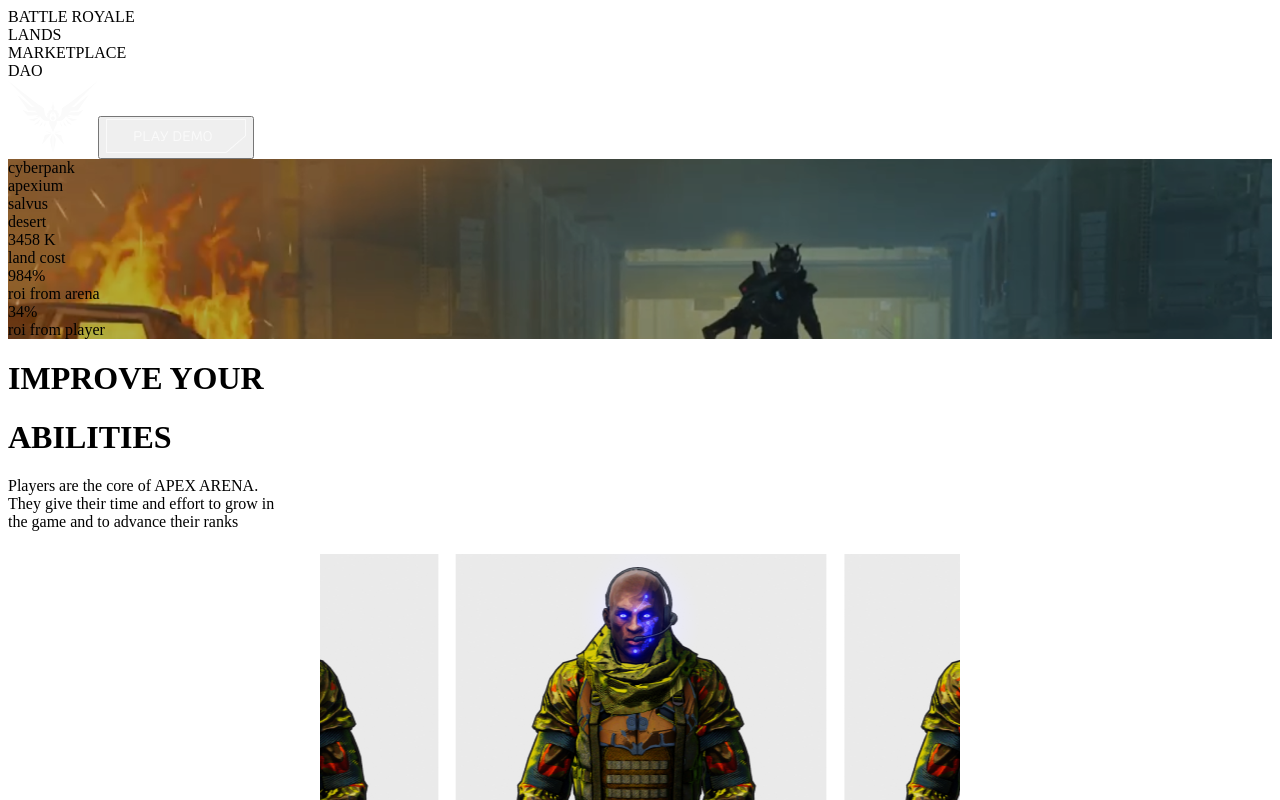
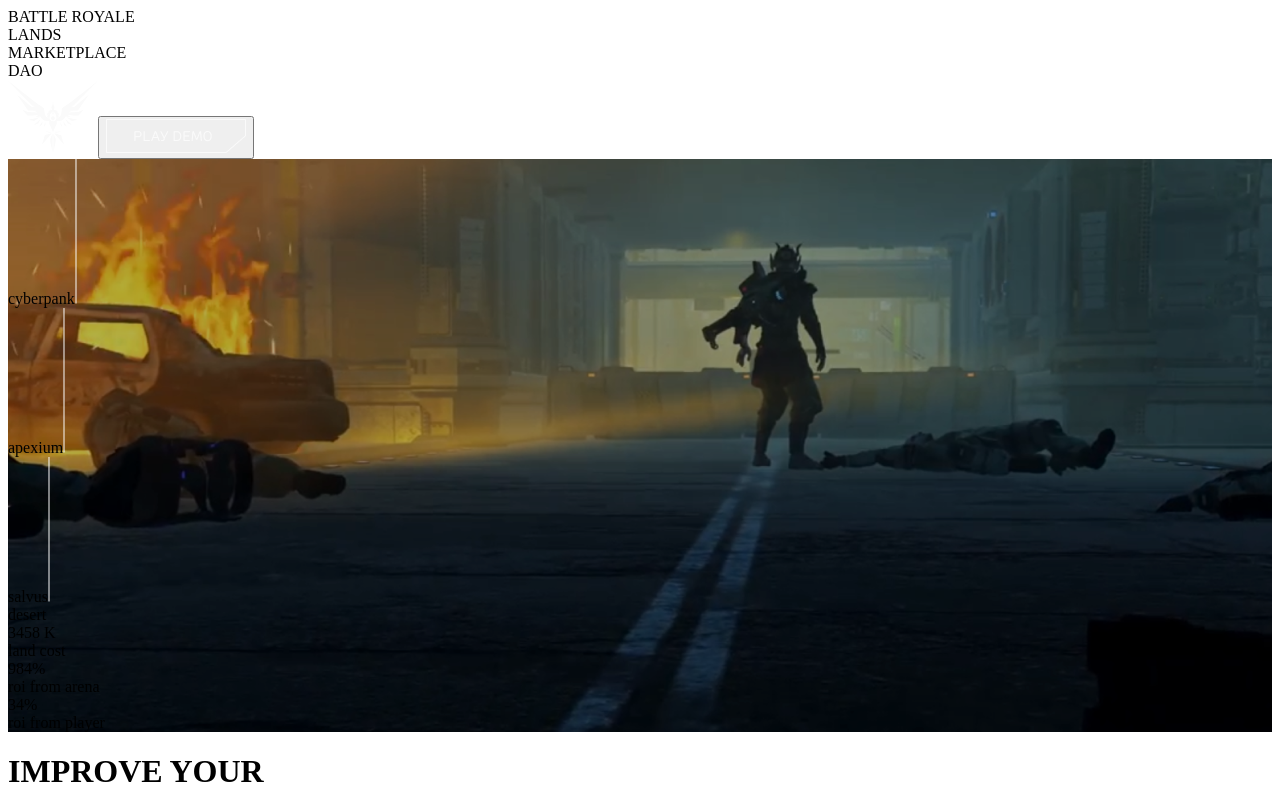
Before and after one commit to Atlantis3221/forge-of-champions, a Next.js app: page / in a window 1280 px wide. Shown: the top 800 px of the page. Built offline with nearby package versions, Linux system fonts and the light colour scheme.

Commit message:
land section

```diff
--- a/components/land.tsx
+++ b/components/land.tsx
@@ -7,7 +7,7 @@ const lands = [
     cost: "3458",
     arenaRoi: "984",
     playerRoi: "34",
-    activeNum: 0,
+    vector: "/img/landLine.svg",
   },
   {
     name: "apexium",
@@ -15,7 +15,7 @@ const lands = [
     cost: "2158",
     arenaRoi: "427",
     playerRoi: "21",
-    activeNum: 1,
+    vector: "/img/landLine.svg",
   },
   {
     name: "salvus",
@@ -23,7 +23,7 @@ const lands = [
     cost: "988",
     arenaRoi: "234",
     playerRoi: "14",
-    activeNum: 2,
+    vector: "/img/landLine.svg",
   },
   {
     name: "desert",
@@ -31,7 +31,7 @@ const lands = [
     cost: "9782",
     arenaRoi: "1234",
     playerRoi: "89",
-    activeNum: 3,
+    vector: "",
   },
 ];
 
@@ -49,11 +49,11 @@ const Land = () => {
         style={{ backgroundImage: background }}
       >
         <div className="flex flex-col h-full items-center justify-center">
-          <div className="flex">
+          <div className="flex h-full">
             {lands.map((item, i) => (
-              <div className="flex">
+              <div className="flex items-center">
                 <span
-                  className="uppercase text-xl mx-4"
+                  className="uppercase text-4xl mx-4"
                   onClick={() => {
                     setCost(item.cost);
                     setArenaRoi(item.arenaRoi);
@@ -63,22 +63,23 @@ const Land = () => {
                 >
                   {item.name}
                 </span>
+                <img src={item.vector} alt=""/>
               </div>
             ))}
           </div>
-          <div className="flex justify-center items-end">
+          <div className="flex justify-around w-3/4 items-end mb-8">
             <div className="flex flex-col">
-              <div className="uppercase text-xl">{cost} K</div>
+              <div className="uppercase text-4xl">{cost} K</div>
               <div className="uppercase text opacity-50">land cost</div>
             </div>
 
             <div className="flex flex-col">
-              <div className="uppercase text-xl">{arenaRoi}%</div>
+              <div className="uppercase text-4xl">{arenaRoi}%</div>
               <div className="uppercase text opacity-50">roi from arena</div>
             </div>
 
             <div className="flex-flex-col">
-              <div className="uppercase text-xl">{playerRoi}%</div>
+              <div className="uppercase text-4xl">{playerRoi}%</div>
               <div className="uppercase text opacity-50">roi from player</div>
             </div>
           </div>
```
Also changed, not shown: public/img/landLine.svg (added).
